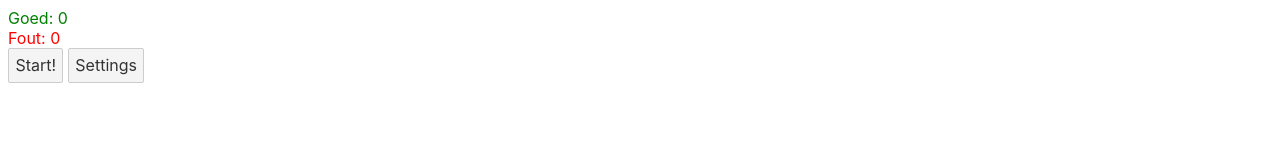
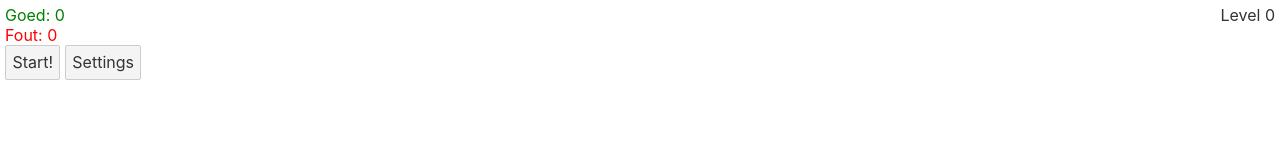
Before and after one commit to Baudin999/rekenen, a Svelte app: page / in a window 1280 px wide. Shown: the top 160 px of the page. Built offline with nearby package versions, Linux system fonts and the light colour scheme.

Commit message:
added a progressbar and a level

```diff
--- a/package.json
+++ b/package.json
@@ -8,6 +8,7 @@
     "start": "sirv public"
   },
   "devDependencies": {
+    "@okrad/svelte-progressbar": "^1.9.4",
     "@rollup/plugin-commonjs": "^16.0.0",
     "@rollup/plugin-node-resolve": "^10.0.0",
     "rollup": "^2.3.4",
--- a/public/index.html
+++ b/public/index.html
@@ -11,6 +11,16 @@
 	<link rel='stylesheet' href='/global.css'>
 	<link rel='stylesheet' href='/build/bundle.css'>
 
+	<style>
+		html,
+		body {
+			margin: 0;
+			padding: 0;
+			box-sizing: border-box;
+
+		}
+	</style>
+
 	<script defer src='/build/bundle.js'></script>
 </head>
 
--- a/src/App.svelte
+++ b/src/App.svelte
@@ -1,5 +1,7 @@
 <script>
 	import { onMount } from "svelte";
+	import ProgressBar from "@okrad/svelte-progressbar";
+
 	let settingsShown = false;
 	let min = 0;
 	let max = 10;
@@ -22,11 +24,16 @@
 
 	let goed = 0;
 	let fout = 0;
+	let level = 0;
 
 	let timeout;
 	let timeoutFactor = 5000;
+	let interval;
+	let remaining = 100;
 
 	const start = () => {
+		started = true;
+		setTimeout(() => {
 			if (!plus && !minus && !times) plus = true;
 
 			signs = [];
@@ -39,10 +46,21 @@
 			setTimeout(() => {
 				_input.select();
 			});
+
+			runClock();
+		}, 500);
 	};
+
+	const runClock = () => {
+		interval = setInterval(() => {
+			remaining = remaining - 25;
+		}, timeoutFactor / 5);
+	};
+
 	const stop = () => {
 		started = false;
 		clearTimeout(timeout);
+		clearInterval(interval);
 	};
 
 	const generate = () => {
@@ -72,11 +90,14 @@
 			generate();
 		}
 	};
+
 	const submit = (e) => {
 		if (e.key == "Enter") {
+			clearInterval(interval);
 			disabled = true;
 
 			if (timeout) clearTimeout(timeout);
+			remaining = 100;
 
 			// reset status and exercise
 			setTimeout(() => {
@@ -93,6 +114,7 @@
 					_input.value = "";
 					setTimeout(() => {
 						_input.select();
+						runClock();
 					});
 				}
 			}, 2000);
@@ -110,6 +132,7 @@
 				message = "Jammer: " + result;
 				fout++;
 			}
+			level = Math.floor(goed / 5);
 		}
 	};
 
@@ -178,6 +201,23 @@
 		-webkit-box-shadow: 0px 0px 15px 10px rgba(0, 0, 0, 0.25);
 		-moz-box-shadow: 0px 0px 15px 10px rgba(0, 0, 0, 0.25);
 	}
+	.score {
+		position: fixed;
+		top: 5px;
+		left: 5px;
+	}
+	.level {
+		position: fixed;
+		top: 5px;
+		right: 5px;
+	}
+	.progress {
+		position: fixed;
+		bottom: 5px;
+		left: 50%;
+		transform: translateX(-50%);
+		width: 400px;
+	}
 
 	input[type="number"]::-webkit-inner-spin-button,
 	input[type="number"]::-webkit-outer-spin-button {
@@ -216,6 +256,8 @@
 		{:else}<button on:click={stop}>Stop!</button>{/if}
 	</div>
 
+	<div class="level">Level {level}</div>
+
 	{#if settingsShown}
 		<div class="settings">
 			<button on:click={showSettings}>Close</button>
@@ -229,4 +271,17 @@
 			<div><input type="checkbox" bind:checked={times} /> *</div>
 		</div>
 	{/if}
+
+	{#if started}
+		<div class="progress">
+			<ProgressBar
+				series={remaining}
+				valueLabel=" "
+				width="100%"
+				style="standard"
+				addBackground={true}
+				bgColor="black"
+				bgFillColor="orange" />
+		</div>
+	{/if}
 </main>
```
Also changed, not shown: 1 other file (tests, documents, lock files or other folders). Lines whose indentation alone changed are shown as unchanged.
